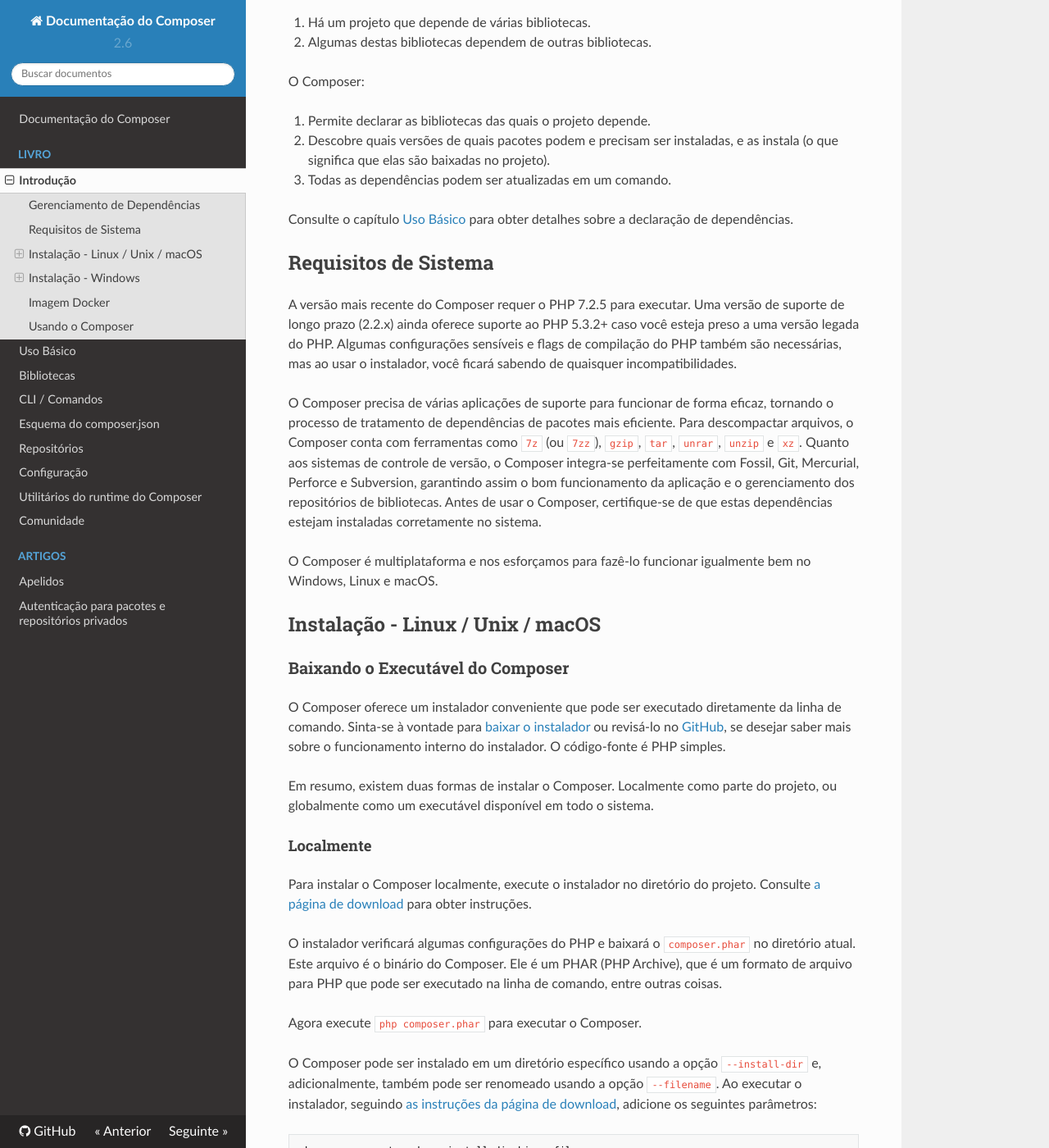
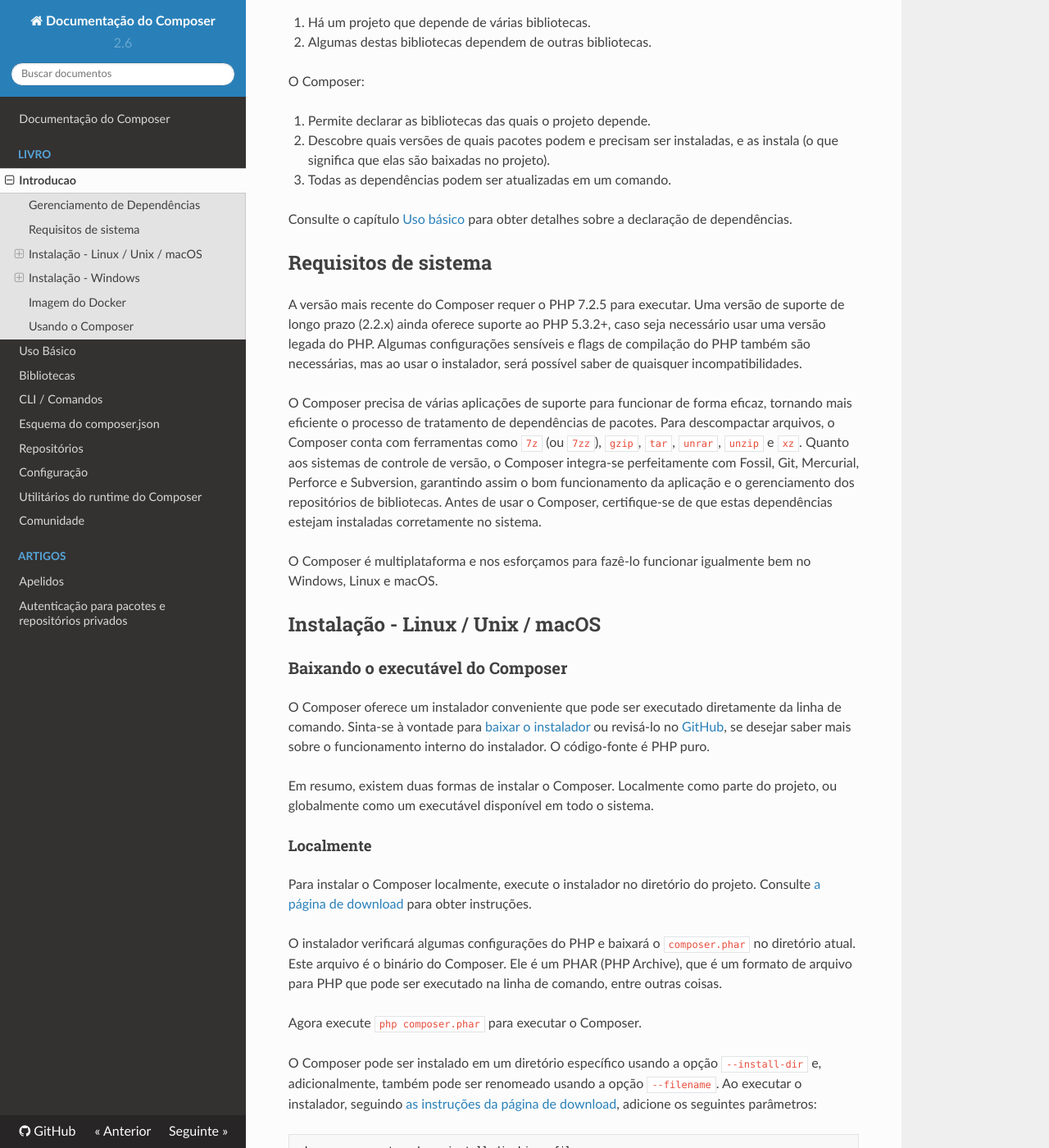
Before and after one commit to php-dev-br/composer-doc-pt-br, an MkDocs documentation site: the page built from doc/introducao.md, in a window 1280 px wide and 1400 px high, scrolled down 537 px. Shown: the whole window at 82% size. Built offline with MkDocs 1.6.1, drawn with Linux system fonts in a browser that asks for light colours; nearby versions of some CDN libraries; some of the changed text lies outside the part shown.

Commit message:
Update file doc/introducao.md
Issue: GH-33

````diff
--- a/doc/introducao.md
+++ b/doc/introducao.md
@@ -28,58 +37,65 @@ O Composer:
    instala (o que significa que elas são baixadas no projeto).
 3. Todas as dependências podem ser atualizadas em um comando.
 
-Consulte o capítulo [Uso Básico][book-usage] para obter detalhes sobre a
-declaração de dependências.
+Consulte o capítulo [Uso básico][4] para obter detalhes sobre a declaração de
+dependências.
 
-## Requisitos de Sistema
+## Requisitos de sistema
 
-A versão mais recente do Composer requer o PHP 7.2.5 para executar. Uma versão
-de suporte de longo prazo (2.2.x) ainda oferece suporte ao PHP 5.3.2+ caso você
-esteja preso a uma versão legada do PHP. Algumas configurações sensíveis e
-flags de compilação do PHP também são necessárias, mas ao usar o instalador,
-você ficará sabendo de quaisquer incompatibilidades.
+A versão mais recente do Composer requer o PHP 7.2.5 para executar.
+Uma versão de suporte de longo prazo (2.2.x) ainda oferece suporte ao PHP
+5.3.2+, caso seja necessário usar uma versão legada do PHP.
+Algumas configurações sensíveis e flags de compilação do PHP também são
+necessárias, mas ao usar o instalador, será possível saber de quaisquer
+incompatibilidades.
 
 O Composer precisa de várias aplicações de suporte para funcionar de forma
-eficaz, tornando o processo de tratamento de dependências de pacotes mais
-eficiente. Para descompactar arquivos, o Composer conta com ferramentas como
-`7z` (ou `7zz`), `gzip`, `tar`, `unrar`, `unzip` e `xz`. Quanto aos sistemas de
-controle de versão, o Composer integra-se perfeitamente com Fossil, Git,
-Mercurial, Perforce e Subversion, garantindo assim o bom funcionamento da
-aplicação e o gerenciamento dos repositórios de bibliotecas. Antes de usar o
-Composer, certifique-se de que estas dependências estejam instaladas
-corretamente no sistema.
+eficaz, tornando mais eficiente o processo de tratamento de dependências de
+pacotes.
+Para descompactar arquivos, o Composer conta com ferramentas como
+`7z` (ou `7zz`), `gzip`, `tar`, `unrar`, `unzip` e `xz`.
+Quanto aos sistemas de controle de versão, o Composer integra-se perfeitamente
+com Fossil, Git, Mercurial, Perforce e Subversion, garantindo assim o bom
+funcionamento da aplicação e o gerenciamento dos repositórios de bibliotecas.
+Antes de usar o Composer, certifique-se de que estas dependências estejam
+instaladas corretamente no sistema.
 
 O Composer é multiplataforma e nos esforçamos para fazê-lo funcionar igualmente
 bem no Windows, Linux e macOS.
 
 ## Instalação - Linux / Unix / macOS
 
-### Baixando o Executável do Composer
+### Baixando o executável do Composer
 
 O Composer oferece um instalador conveniente que pode ser executado diretamente
-da linha de comando. Sinta-se à vontade para [baixar o instalador]
-[page-installer] ou revisá-lo no [GitHub][page-github], se desejar saber mais
-sobre o funcionamento interno do instalador. O código-fonte é PHP simples.
+da linha de comando.
+Sinta-se à vontade para [baixar o instalador][5] ou revisá-lo no [GitHub][6], se
+desejar saber mais sobre o funcionamento interno do instalador.
+O código-fonte é PHP puro.
 
-Em resumo, existem duas formas de instalar o Composer. Localmente como parte do
-projeto, ou globalmente como um executável disponível em todo o sistema.
+Em resumo, existem duas formas de instalar o Composer.
+Localmente como parte do projeto, ou globalmente como um executável disponível
+em todo o sistema.
 
 #### Localmente
 
 Para instalar o Composer localmente, execute o instalador no diretório do
-projeto. Consulte [a página de download][page-download] para obter instruções.
+projeto.
+Consulte [a página de download][7] para obter instruções.
 
 O instalador verificará algumas configurações do PHP e baixará o `composer.phar`
-no diretório atual. Este arquivo é o binário do Composer. Ele é um PHAR (PHP
-Archive), que é um formato de arquivo para PHP que pode ser executado na linha
-de comando, entre outras coisas.
+no diretório atual.
+Este arquivo é o binário do Composer.
+Ele é um PHAR (PHP Archive), que é um formato de arquivo para PHP que pode ser
+executado na linha de comando, entre outras coisas.
 
 Agora execute `php composer.phar` para executar o Composer.
 
 O Composer pode ser instalado em um diretório específico usando a opção
 `--install-dir` e, adicionalmente, também pode ser renomeado usando a opção
-`--filename`. Ao executar o instalador, seguindo [as instruções da página de
-download][page-download], adicione os seguintes parâmetros:
+`--filename`.
+Ao executar o instalador, seguindo [as instruções da página de download][7],
+adicione os seguintes parâmetros:
 
 ```shell
 php composer-setup.php --install-dir=bin --filename=composer
@@ -110,35 +127,35 @@ em algumas distribuições Linux.
 > executá-lo novamente com `sudo`.
 
 > **Nota:** Em algumas versões do macOS, o diretório `/usr` não existe por
-> padrão. Se ocorrer o erro "/usr/local/bin/composer: No such file or
-> directory", o diretório deverá ser criado manualmente antes de continuar:
+> padrão.
+> Se ocorrer o erro `/usr/local/bin/composer: No such file or directory`, o
+> diretório deverá ser criado manualmente antes de continuar:
 > `mkdir -p /usr/local/bin`.
 
 > **Nota:** Para obter informações sobre como alterar a variável `PATH`, leia o
-> [artigo da Wikipedia][page-path-variable] ou use um mecanismo de pesquisa.
+> [artigo da Wikipedia][8] ou use um mecanismo de pesquisa.
 
 Agora execute `composer` para executar o Composer em vez de `php composer.phar`.
 
 ## Instalação - Windows
 
-### Usando o Instalador
+### Usando o instalador
 
 Esta é a maneira mais fácil de configurar o Composer na máquina.
 
-Baixe e execute o binário [Composer-Setup.exe][page-installer-exe].
+Baixe e execute o binário [Composer-Setup.exe][9].
 Ele instalará a versão mais recente do Composer e configurará a variável `PATH`
 para que o `composer` possa ser executado de qualquer diretório na linha de
 comando.
 
-> **Nota:** Feche o terminal atual. Teste o uso em um novo terminal: isso é
-> importante, pois a variável `PATH` só é carregada quando o terminal é
-> iniciado.
+> **Nota:** Feche o terminal atual.
+> Teste o uso em um novo terminal: isso é importante, pois a variável `PATH` só
+> é carregada quando o terminal é iniciado.
 
 ### Instalação Manual
 
 Mude para um diretório que esteja na variável `PATH` e execute o instalador
-seguindo [as instruções da página de download][page-download] para baixar o
-`composer.phar`.
+seguindo [as instruções da página de download][7] para baixar o `composer.phar`.
 
 Crie um novo arquivo `composer.bat` junto ao `composer.phar`:
 
@@ -155,22 +172,25 @@ PS C:\bin> Set-Content composer.bat '@php "%~dp0composer.phar" %*'
 ```
 
 Adicione o diretório à variável de ambiente `PATH`, se ainda não tiver
-adicionado. Para obter informações sobre como alterar a variável `PATH`,
-consulte [este artigo][page-path-article] ou use um mecanismo de pesquisa.
+adicionado.
+Para obter informações sobre como alterar a variável `PATH`, consulte [este
+artigo][10] ou use um mecanismo de pesquisa.
 
-Feche o terminal atual. Teste o uso em um novo terminal:
+Feche o terminal atual.
+Teste o uso em um novo terminal:
 
 ```shell
 C:\Users\username>composer -V
 ```
+
 ```text
 Composer version 2.4.0 2022-08-16 16:10:48
 ```
 
-## Imagem Docker
+## Imagem do Docker
 
-O Composer é publicado como imagem Docker em alguns lugares, veja a lista no
-[README do composer/docker][page-github-docker].
+O Composer é publicado como imagem do Docker em alguns lugares, veja a lista no
+[README do composer/docker][11].
 
 Exemplo de uso:
 
````
Also changed, not shown: other parts of doc/introducao.md (+60 -38 lines).
